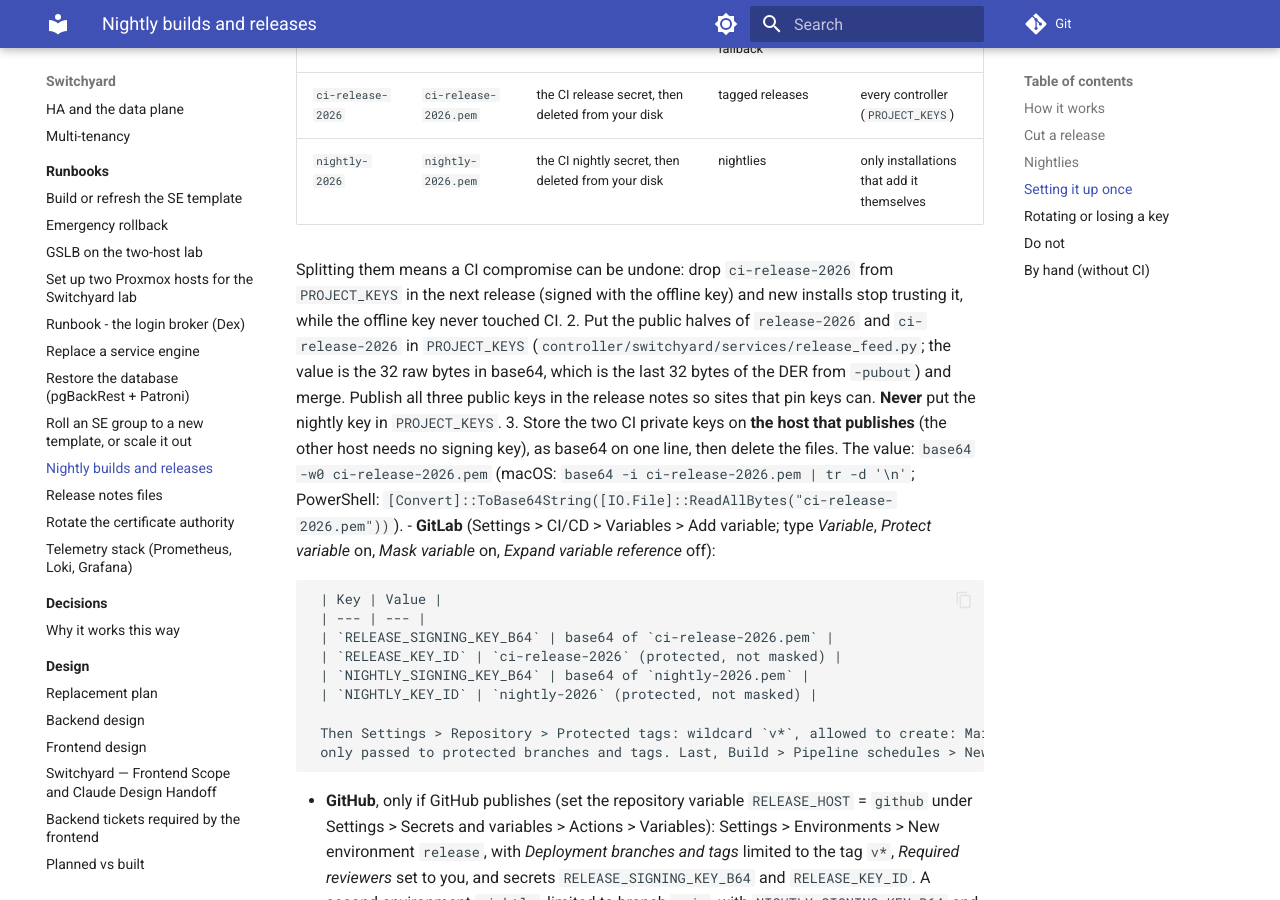
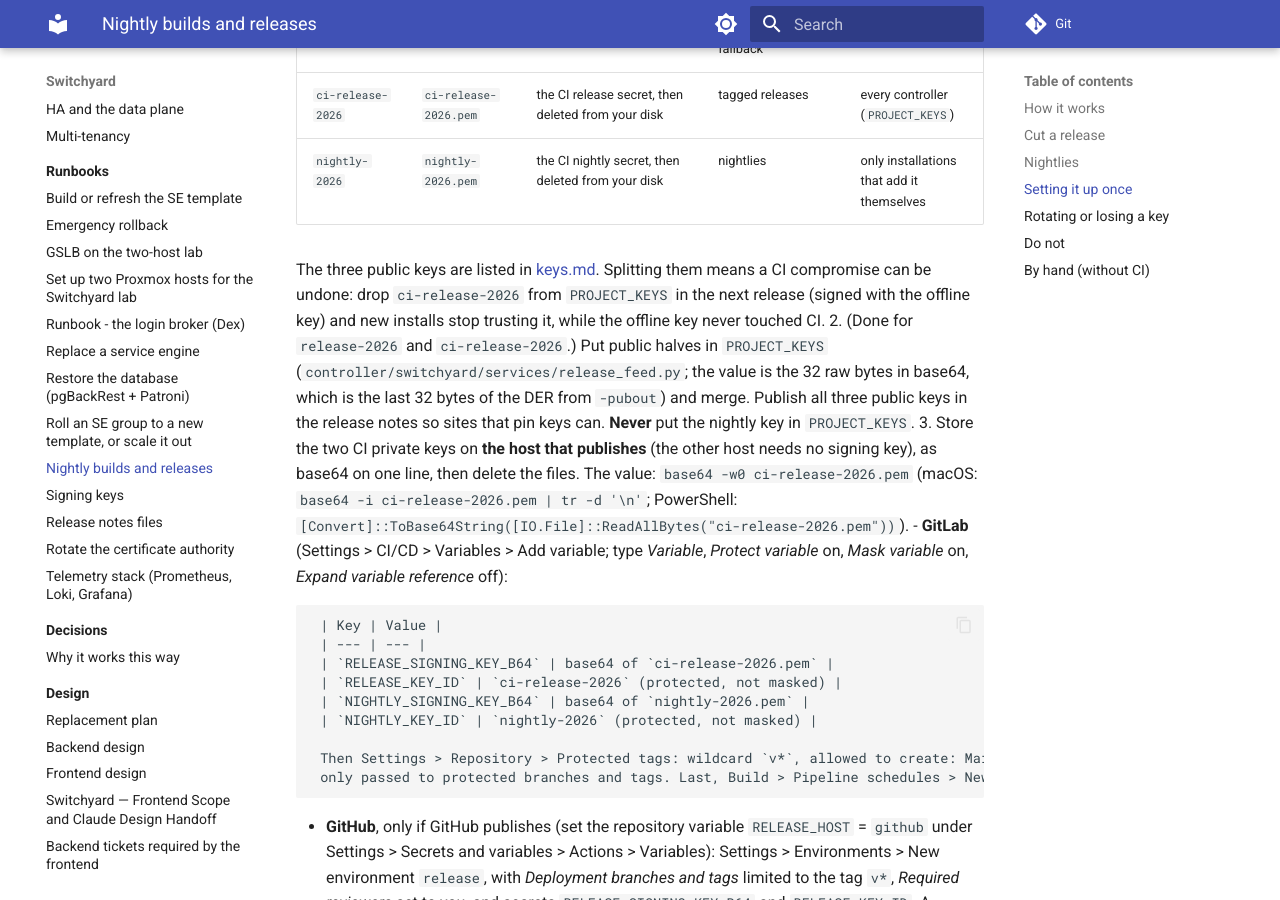
Before and after one commit to Globius/Switchyard, an MkDocs documentation site: the page built from docs/runbooks/release.md, in a window 1280 px wide and 900 px high, scrolled down 1753 px. Built offline with MkDocs 1.6.1 and Material for MkDocs 9.7.7, drawn with Linux system fonts in a browser that asks for light colours.

Commit message:
Add ci-release-2026 to PROJECT_KEYS; docs/keys.md lists the public keys and how to follow the nightlies
Co-Authored-By: Claude Sonnet 5.5 <noreply@anthropic.com>

```diff
--- a/docs/runbooks/release.md
+++ b/docs/runbooks/release.md
@@ -58,9 +58,9 @@ only seen by installations that chose the `nightly` channel **and** trust that k
    | `ci-release-2026` | `ci-release-2026.pem` | the CI release secret, then deleted from your disk | tagged releases | every controller (`PROJECT_KEYS`) |
    | `nightly-2026` | `nightly-2026.pem` | the CI nightly secret, then deleted from your disk | nightlies | only installations that add it themselves |
 
-   Splitting them means a CI compromise can be undone: drop `ci-release-2026` from `PROJECT_KEYS` in the next release (signed with the offline
+   The three public keys are listed in [keys.md](../keys.md). Splitting them means a CI compromise can be undone: drop `ci-release-2026` from `PROJECT_KEYS` in the next release (signed with the offline
    key) and new installs stop trusting it, while the offline key never touched CI.
-2. Put the public halves of `release-2026` and `ci-release-2026` in `PROJECT_KEYS` (`controller/switchyard/services/release_feed.py`; the value is
+2. (Done for `release-2026` and `ci-release-2026`.) Put public halves in `PROJECT_KEYS` (`controller/switchyard/services/release_feed.py`; the value is
    the 32 raw bytes in base64, which is the last 32 bytes of the DER from `-pubout`) and merge. Publish all three public keys in the release notes
    so sites that pin keys can. **Never** put the nightly key in `PROJECT_KEYS`.
 3. Store the two CI private keys on **the host that publishes** (the other host needs no signing key), as base64 on one line, then delete the files.
--- a/mkdocs.yml
+++ b/mkdocs.yml
@@ -112,6 +112,7 @@ nav:
       - Restore the database (pgBackRest + Patroni): runbooks/restore-database.md
       - Roll an SE group to a new template, or scale it out: runbooks/rolling-upgrade.md
       - Nightly builds and releases: runbooks/release.md
+      - Signing keys: keys.md
       - Release notes files: release-notes/README.md
       - Rotate the certificate authority: runbooks/rotate-ca.md
       - Telemetry stack (Prometheus, Loki, Grafana): runbooks/telemetry.md
```
Also changed, not shown: docs/keys.md (added, +30 -0 lines), docs/upgrades.md (+1 -1 lines), 2 other files.
